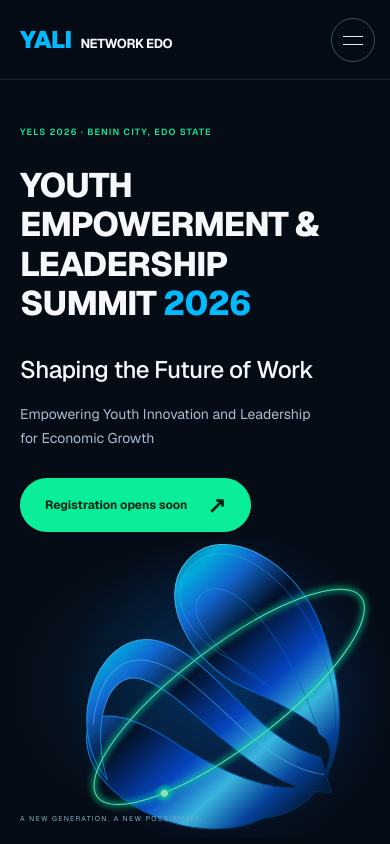
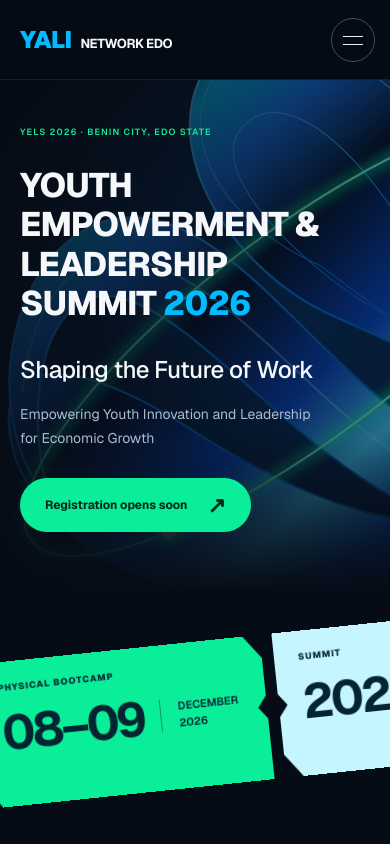
Before and after one commit to thebeninwebdev/yels26, a Next.js app: page / in a window 390 px wide. Shown: the top 844 px of the page. Built offline with nearby package versions, Linux system fonts and the light colour scheme.

Commit message:
Use hero artwork as section background

```diff
--- a/app/components/motion.tsx
+++ b/app/components/motion.tsx
@@ -81,10 +81,9 @@
       initial={false}
       animate={controls}
     >
-      <div className="container hero-layout">
-        {children}
         <motion.div
           className="hero-artwork"
+          aria-hidden="true"
           variants={{
             enter: {
               opacity: [0, 1],
@@ -108,10 +107,9 @@
           >
             {artwork}
           </motion.div>
-          <span className="artwork-caption">
-            A NEW GENERATION. A NEW POSSIBILITY.
-          </span>
         </motion.div>
+      <div className="container hero-layout">
+        {children}
       </div>
     </motion.section>
   );
--- a/app/globals.css
+++ b/app/globals.css
@@ -205,19 +205,20 @@
 }
 .hero {
   position: relative;
+  isolation: isolate;
   overflow: clip;
   padding: 88px 0 70px;
 }
 .hero-layout {
   display: grid;
-  grid-template-columns: minmax(0, 1.2fr) minmax(0, 1fr);
-  gap: 16px;
+  grid-template-columns: minmax(0, 1fr);
   align-items: center;
   min-height: 650px;
 }
 .hero-copy {
   position: relative;
   z-index: 2;
+  max-width: 720px;
 }
 .hero .eyebrow {
   margin-bottom: 30px;
@@ -253,18 +254,29 @@
 .hero-actions {
   margin-top: 30px;
 }
+.hero::after {
+  content: "";
+  position: absolute;
+  inset: 0;
+  z-index: 1;
+  pointer-events: none;
+  background: linear-gradient(90deg, #060c16ed, #060c1699 48%, #060c1626),
+    linear-gradient(0deg, #060c16, transparent 25%);
+}
 .hero-artwork {
-  position: relative;
-  align-self: stretch;
-  display: flex;
-  flex-direction: column;
+  position: absolute;
+  inset: 0;
+  z-index: 0;
+  pointer-events: none;
+  display: flex;
+  align-items: center;
   justify-content: center;
-  min-width: 0;
-  background: radial-gradient(ellipse, #04365a77, transparent 68%);
+  background: radial-gradient(ellipse at 70% 45%, #04365a99, transparent 75%);
 }
 .hero-artwork > div {
-  width: 120%;
-  margin-left: -10%;
+  width: max(100vw, 1000px);
+  flex-shrink: 0;
+  margin-left: 25%;
 }
 .ribbon-art {
   width: 100%;
@@ -1321,7 +1333,6 @@
   }
   .hero-layout {
     min-height: 600px;
-    grid-template-columns: 1.25fr 1fr;
   }
   .hero h1 {
     font-size: clamp(40px, 4.5vw, 58px);
@@ -1401,15 +1412,10 @@
   }
   .hero-layout {
     min-height: 600px;
-    grid-template-columns: 1.4fr 1fr;
     gap: 0;
   }
   .hero h1 {
     font-size: clamp(37px, 4.7vw, 48px);
-  }
-  .hero-artwork > div {
-    width: 150%;
-    margin-left: -25%;
   }
   .hero-theme {
     font-size: 24px;
@@ -1549,7 +1555,7 @@
   }
   .hero {
     padding-top: 45px;
-    padding-bottom: 0;
+    padding-bottom: 60px;
   }
   .hero-layout {
     display: flex;
@@ -1589,20 +1595,15 @@
     gap: 20px;
   }
   .hero-artwork {
-    min-height: 300px;
-    height: clamp(300px, 75vw, 420px);
-    margin: 5px -20px 0;
-    align-self: auto;
     overflow: hidden;
   }
   .hero-artwork > div {
-    width: 370px;
-    max-width: 110%;
-    position: absolute;
-    right: -15px;
-    margin: 0;
-    top: -20px;
-    opacity: 0.85;
+    width: max(170vw, 760px);
+    margin-left: 45%;
+  }
+  .hero::after {
+    background: linear-gradient(90deg, #060c16d9, #060c1680),
+      linear-gradient(0deg, #060c16, transparent 30%);
   }
   .artwork-caption {
     bottom: 12px;
```
